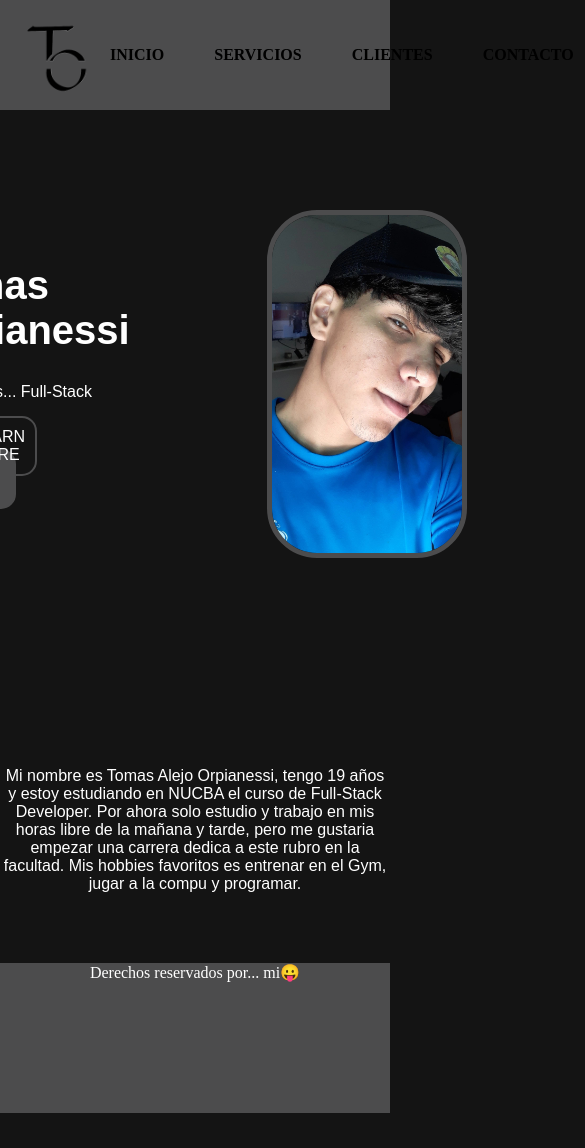
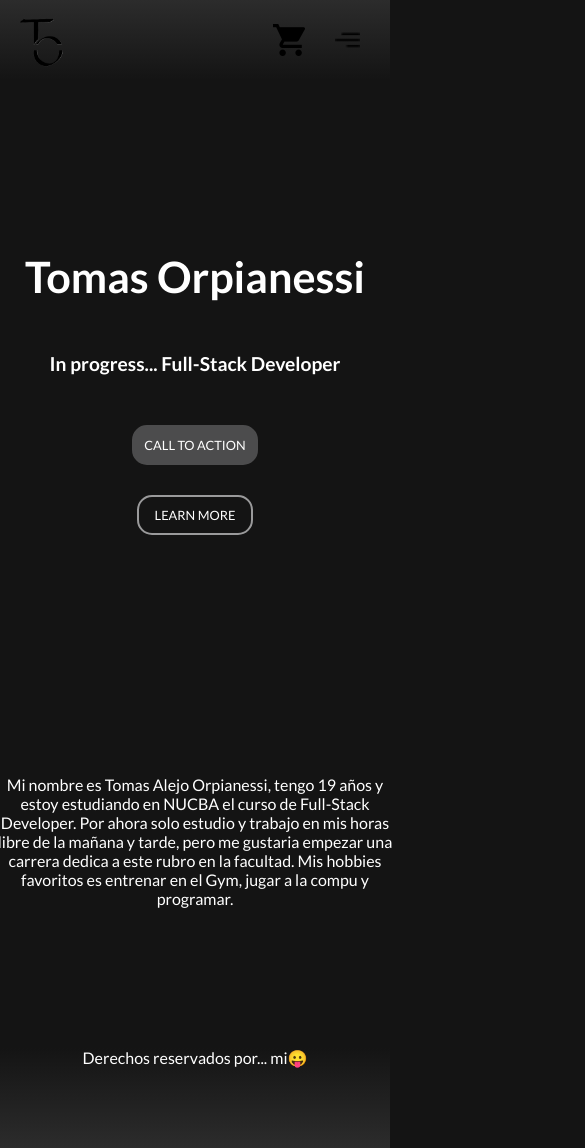
Before and after one commit to Tomas-Paint/landing-page, a plain HTML site: page index.html in a window 390 px wide. Shown: the top 1148 px of the page, 585 px wide, since content can reach past the window. Before the commit the page ends 1113 px from the top, so only its background shows below. Drawn offline with Linux system fonts and the light colour scheme.

Commit message:
add responsive and menu

```diff
--- a/index.html
+++ b/index.html
@@ -13,13 +13,21 @@
         alt=""
         class="logo"
       />
+
       <nav>
-        <ul>
+        <label for="menu-t" class="menu-label">
+          <img src="./img/menu (2).png" class="menu-edit" />
+        </label>
+
+        <input type="checkbox" id="menu-t" />
+
+        <ul class="list">
           <a href="#">INICIO</a>
           <a href="#">SERVICIOS</a>
           <a href="#">CLIENTES</a>
           <a href="#">CONTACTO</a>
         </ul>
+
         <img
           src="./img/shopping-cart_icon-icons.com_72552 (2).ico"
           alt="carrito"
@@ -32,10 +40,13 @@
       <section id="hero">
         <div class="hero-info">
           <h1>Tomas Orpianessi</h1>
-          <p>In progress... Full-Stack Developer</p>
-          <a href="#">CALL TO ACTION</a>
+          <h2>In progress... Full-Stack Developer</h2>
+          <div class="hero-buttons">
+            <a href="#" class="call">CALL TO ACTION</a>
+            <a href="#" class="learn">LEARN MORE</a>
+          </div>
         </div>
-        <a href="#" class="learn">LEARN MORE</a>
+
         <div class="hero-img">
           <img src="./img/IMG_20240305_114804_796.jpg" alt="" />
         </div>
--- a/style.css
+++ b/style.css
@@ -1,3 +1,4 @@
+@import url("https://fonts.googleapis.com/css2?family=Lato:ital,wght@0,100;0,300;0,400;0,700;0,900;1,100;1,300;1,400;1,700;1,900&display=swap");
 * {
   padding: 0;
   margin: 0;
@@ -7,30 +8,31 @@ header {
   display: flex;
   justify-content: space-between;
   align-items: center;
-  background-color: rgb(76, 76, 77);
+  background: linear-gradient(to bottom, rgb(44, 44, 44), rgb(20, 20, 20));
 }
-header .logo {
-  width: 110px;
+.logo {
+  width: 80px;
 }
 header nav {
   display: flex;
   justify-content: center;
   align-items: center;
-  gap: 200px;
+  gap: 120px;
   margin-right: 30px;
 }
 nav ul {
   display: flex;
-  gap: 50px;
+  justify-content: center;
+  align-items: center;
+  gap: 30px;
 }
 nav a {
   color: rgb(0, 0, 0);
   text-decoration: none;
+  font-size: 14px;
   font-weight: 800;
 }
-nav .logo-carrito {
-  margin-right: 70px;
-}
+
 body {
   background-color: rgb(20, 20, 20);
 }
@@ -40,7 +42,7 @@ main {
   align-items: center;
   justify-content: center;
   color: white;
-  font-family: Arial, Helvetica, sans-serif;
+  font-family: lato;
   gap: 70px;
 }
 #hero {
@@ -49,7 +51,7 @@ main {
   justify-content: center;
   align-items: center;
   padding: 100px 0;
-  gap: 30px;
+  gap: 300px;
 }
 .hero-img img {
   width: 200px;
@@ -59,46 +61,47 @@ main {
 .hero-info {
   display: flex;
   flex-direction: column;
-  gap: 30px;
+  gap: 40px;
+}
+.hero-buttons {
+  display: flex;
+  gap: 10px;
 }
 .hero-info h1 {
   font-size: 2.5rem;
 }
-.hero-info a {
+.call {
   background-color: rgb(76, 76, 77);
-  text-decoration: none;
-  color: white;
-  width: 45%;
-  padding: 10px 10px;
-  border-radius: 15px;
-  border: solid 2px rgb(76, 76, 77);
-}
-.learn {
-  position: relative;
-  top: 60px;
-  right: 200px;
   text-decoration: none;
   color: white;
   padding: 10px 10px;
   border-radius: 15px;
   border: solid 2px rgb(76, 76, 77);
 }
+.learn {
+  text-decoration: none;
+  color: white;
+  padding: 10px 10px;
+  border-radius: 15px;
+  border: solid 2px rgb(154, 154, 155);
+}
 .text-info {
   max-width: 1200px;
   text-align: center;
-  padding: 35px 0 70px 0;
+  padding: 70px 0 70px 0;
 }
 footer {
-  height: 150px;
-  background-color: rgb(76, 76, 77);
+  height: 100px;
+  background: linear-gradient(to top, rgb(44, 44, 44), rgb(20, 20, 20));
   color: white;
+  font-family: lato;
 }
 footer span {
   display: flex;
   justify-content: center;
   align-items: center;
 }
-.hero-info a:hover {
+.call:hover {
   background-color: rgb(20, 20, 20);
   transition: 1.5s;
 }
@@ -106,3 +109,103 @@ footer span {
   background-color: rgb(76, 76, 77);
   transition: 1.5s;
 }
+
+#menu-t,
+.menu-label {
+  display: none;
+}
+
+@media (max-width: 992px) {
+  header nav {
+    gap: 30px;
+  }
+  header ul {
+    position: absolute;
+    top: 70px;
+    left: 5%;
+    right: 5%;
+    padding: 25px 0;
+    flex-direction: column;
+    width: 90%;
+    gap: 30px;
+    background-color: rgb(20, 20, 20);
+    border: solid 3px rgb(76, 76, 77);
+    border-top: 0;
+    border-radius: 0 0 15px 15px;
+    display: none;
+  }
+  header ul a {
+    color: rgb(110, 107, 107);
+    font-weight: 800;
+  }
+  .menu-label {
+    display: flex;
+    order: 2;
+  }
+  .menu-edit {
+    width: 25px;
+    height: 20px;
+  }
+
+  #menu-t:checked + .list {
+    display: flex;
+  }
+
+  .hero-img {
+    display: none;
+  }
+  #hero {
+    margin: 0 auto;
+  }
+  .hero-info {
+    justify-content: center;
+    align-items: center;
+  }
+
+  .text-info {
+    width: 700px;
+  }
+}
+@media (max-width: 700px) {
+  .hero-info {
+    margin-top: 70px;
+    justify-content: center;
+    align-items: center;
+  }
+  .hero-info h1 {
+    font-size: 3.5rem;
+  }
+
+  .hero-buttons {
+    flex-direction: column;
+    gap: 30px;
+    justify-content: center;
+    align-items: center;
+  }
+  .learn {
+    width: 85%;
+  }
+  .text-info {
+    width: 500px;
+    margin-bottom: 70px;
+  }
+}
+@media (max-width: 500px) {
+  .hero-info h1 {
+    font-size: 2.7rem;
+  }
+  .hero-info h2 {
+    font-size: 1.2rem;
+  }
+  .hero-buttons {
+    width: 40%;
+    font-size: 0.8rem;
+    text-align: center;
+  }
+  .hero-info {
+    gap: 50px;
+  }
+  .text-info {
+    width: 400px;
+  }
+}
```
Also changed, not shown: img/menu (2).png (added).
